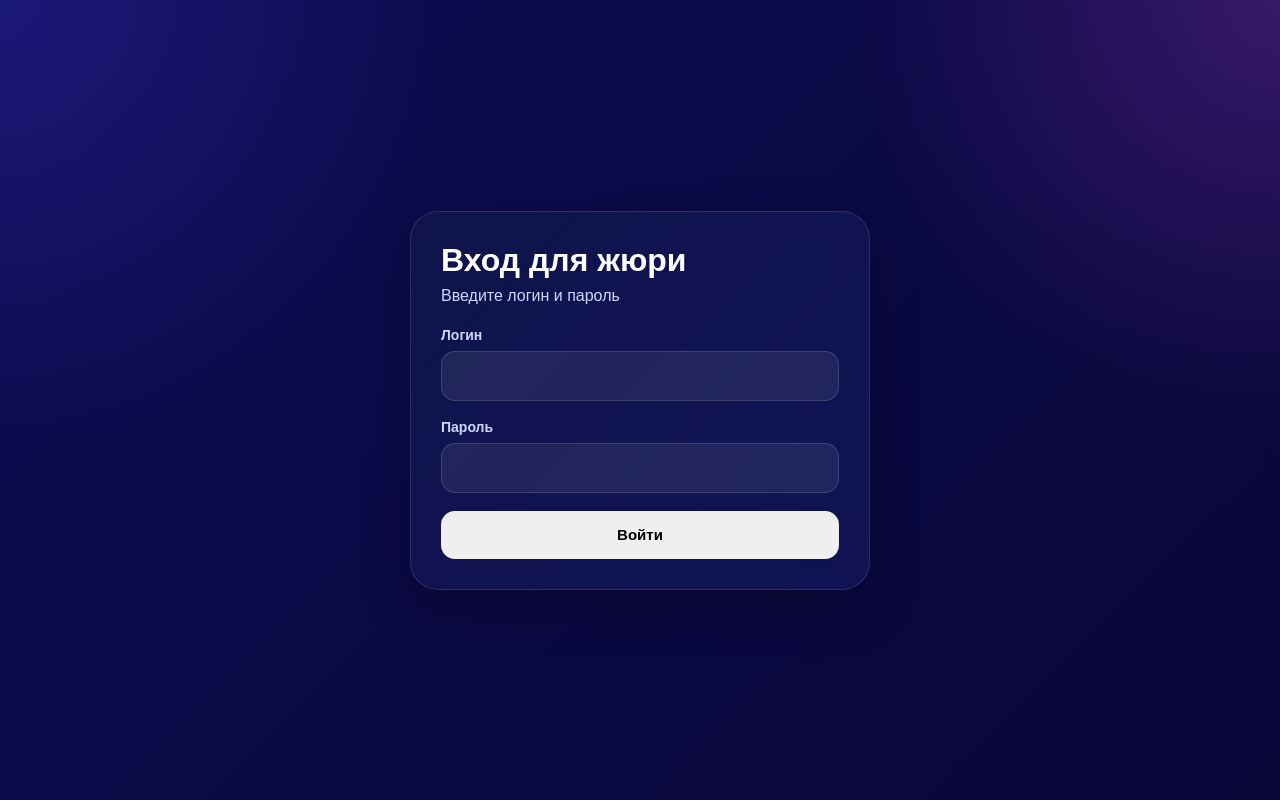
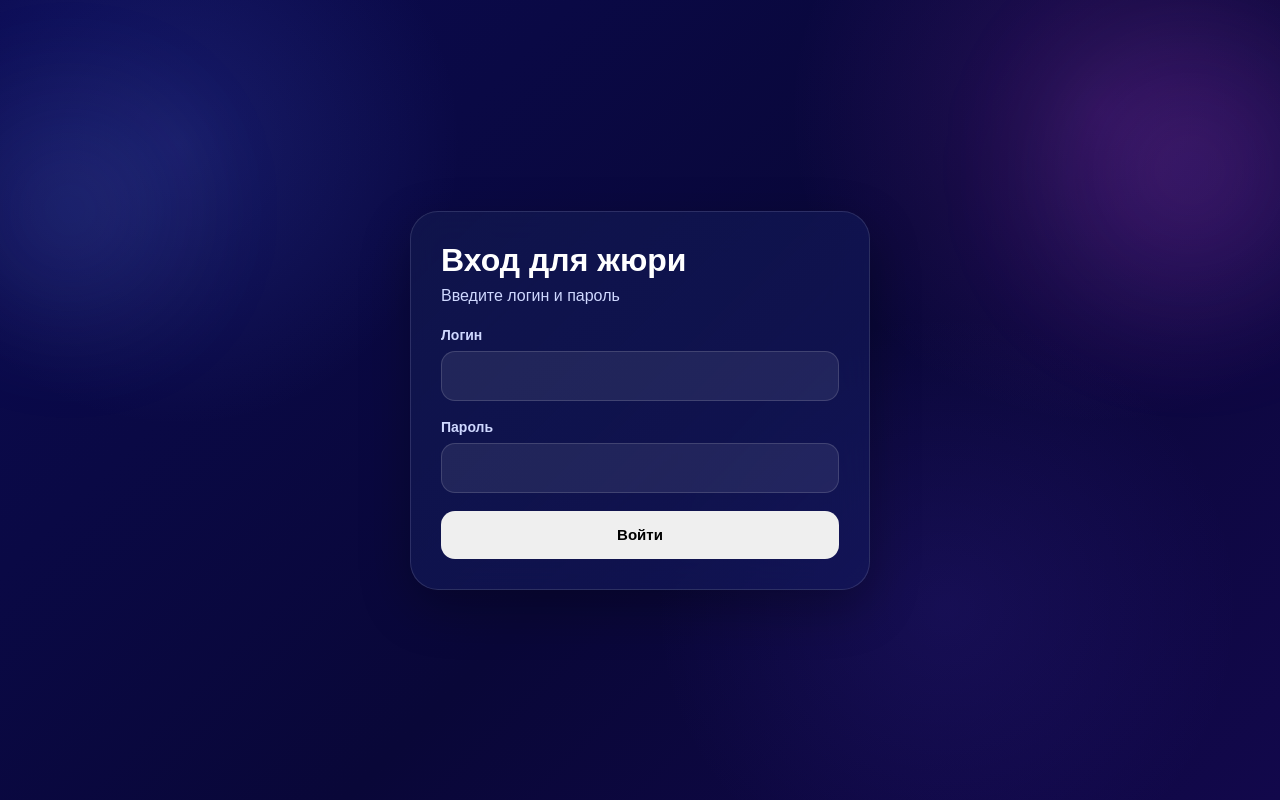
Before and after one commit to Spaceonmymind/App_for_jury_2026, a FastAPI app: page /login in a window 1280 px wide. Run offline with FastAPI, Linux system fonts and the light colour scheme.

```diff
--- a/jury_app/app/static/css/styles.css
+++ b/jury_app/app/static/css/styles.css
@@ -30,25 +30,74 @@ html, body {
     font-family: Arial, sans-serif;
     color: var(--text-main);
     background:
-        radial-gradient(circle at top left, #1b1977 0%, transparent 30%),
-        radial-gradient(circle at right top, rgba(217, 79, 245, 0.22) 0%, transparent 28%),
-        linear-gradient(135deg, var(--bg-main) 0%, var(--bg-deep) 100%);
+        linear-gradient(135deg, #0b0b52 0%, #090738 55%, #12084b 100%);
 }
 
 body {
     min-height: 100vh;
 }
 
+body::before {
+    content: "";
+    position: fixed;
+    width: 240px;
+    height: 240px;
+    left: -60px;
+    bottom: 40px;
+    border-radius: 50%;
+    pointer-events: none;
+    z-index: 0;
+    filter: blur(65px);
+    transform: translateZ(0);
+    background: radial-gradient(circle, rgba(111, 93, 255, 0.22) 0%, rgba(111, 93, 255, 0.08) 44%, rgba(111, 93, 255, 0) 74%);
+}
+
 a {
     color: inherit;
 }
+
 
 .app-shell {
     position: relative;
     min-height: 100vh;
     overflow-x: hidden;
+    isolation: isolate;
+    background:
+        radial-gradient(circle at 14% 18%, rgba(92, 121, 255, 0.16) 0%, transparent 22%),
+        radial-gradient(circle at 86% 14%, rgba(214, 74, 255, 0.14) 0%, transparent 24%),
+        radial-gradient(circle at 74% 76%, rgba(107, 78, 255, 0.10) 0%, transparent 26%),
+        linear-gradient(135deg, #0b0b52 0%, #090738 55%, #12084b 100%);
 }
+
+.app-shell::before,
+.app-shell::after {
+    content: "";
+    position: fixed;
+    inset: auto;
+    pointer-events: none;
+    z-index: 0;
+    border-radius: 50%;
+    filter: blur(70px);
+    transform: translateZ(0);
+    opacity: 0.85;
 }
+
+.app-shell::before {
+    width: 280px;
+    height: 280px;
+    left: -70px;
+    top: 70px;
+    background: radial-gradient(circle, rgba(122, 155, 255, 0.34) 0%, rgba(122, 155, 255, 0.10) 40%, rgba(122, 155, 255, 0) 72%);
+}
+
+.app-shell::after {
+    width: 360px;
+    height: 360px;
+    right: -90px;
+    top: -10px;
+    background: radial-gradient(circle, rgba(223, 88, 255, 0.30) 0%, rgba(223, 88, 255, 0.10) 42%, rgba(223, 88, 255, 0) 74%);
+}
+
 
 .bg-orb {
     position: fixed;
```
